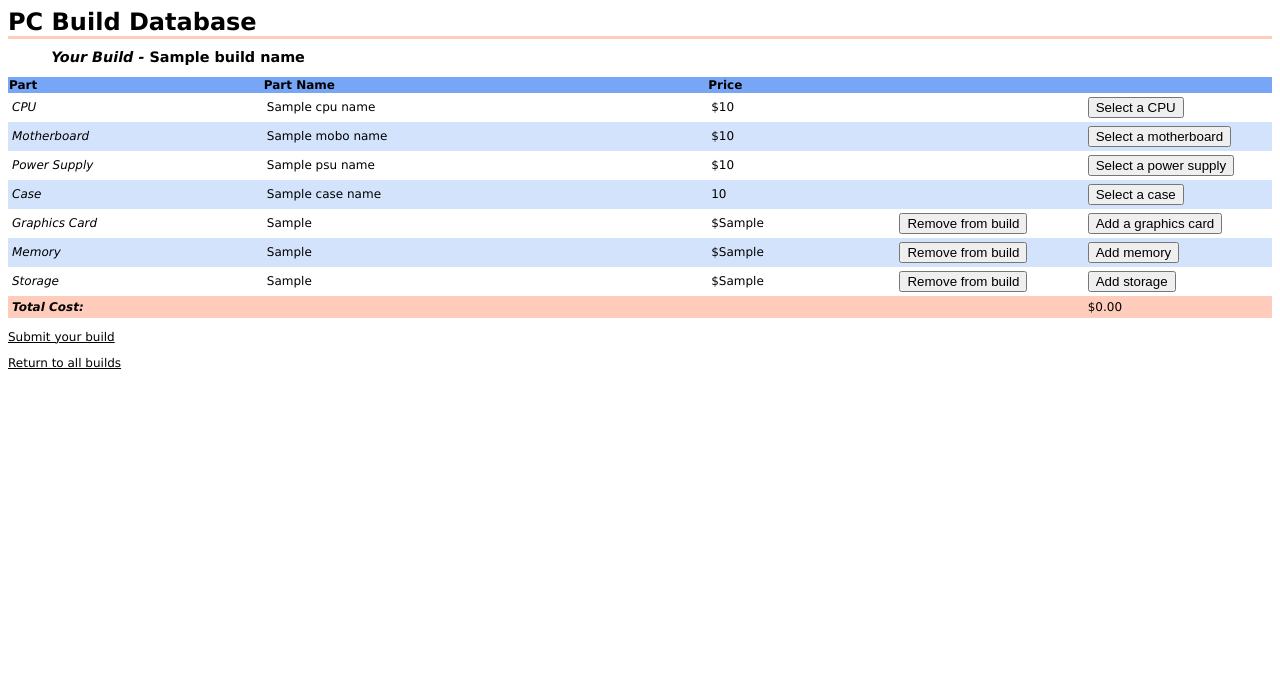
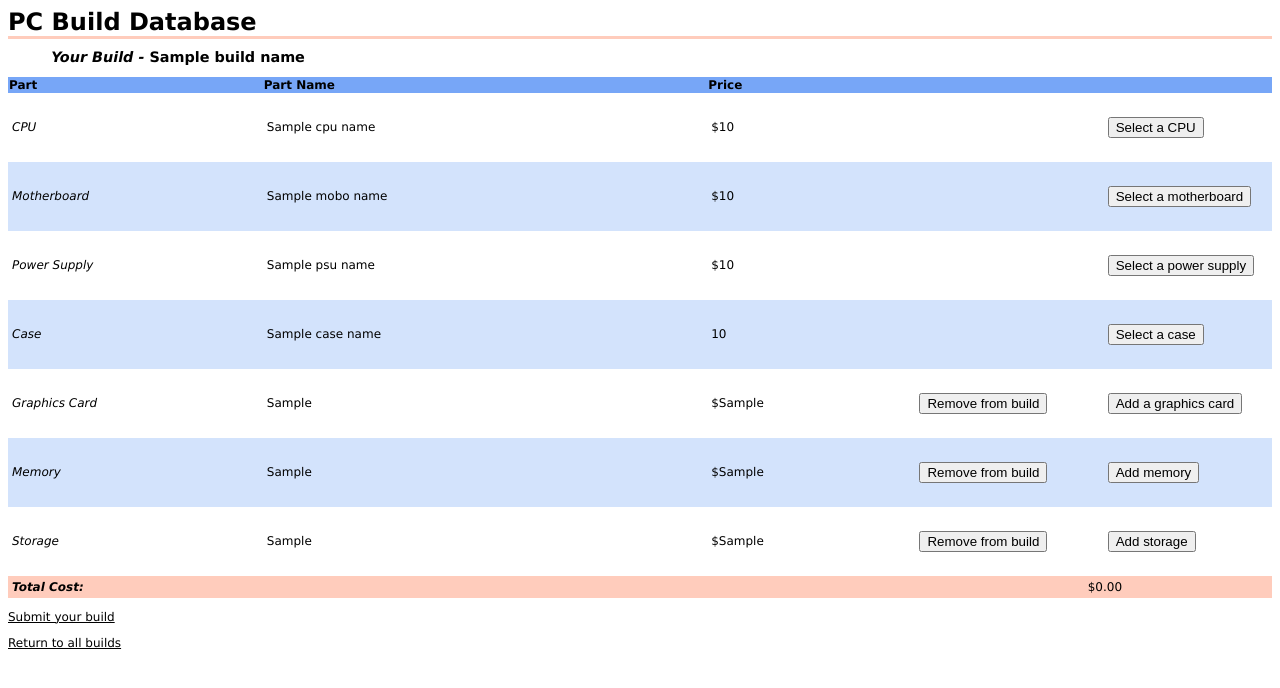
Before and after one commit to btsaubt/pc-build-db, a Flask app: template templates/current_build.html in a window 1280 px wide. Shown: the top 688 px of the page. Run offline with Flask 2, Linux system fonts and the light colour scheme; the template is opened without the code that fills it: most values are stand-ins (such as "Sample title", 1, 10 or a date in 2020); parts of the project's set-up code (start-up, migrations or seed data) failed here and were passed over.

Commit message:
trying to adjust button size

```diff
--- a/templates/current_build.html
+++ b/templates/current_build.html
@@ -34,6 +34,11 @@ tr:nth-of-type(odd){
 
 #final{
   background-color: #FFCCBC;
+}
+
+input[type="submit"] {
+    width: inherit;
+    margin: 20px;
 }
 
 
```
